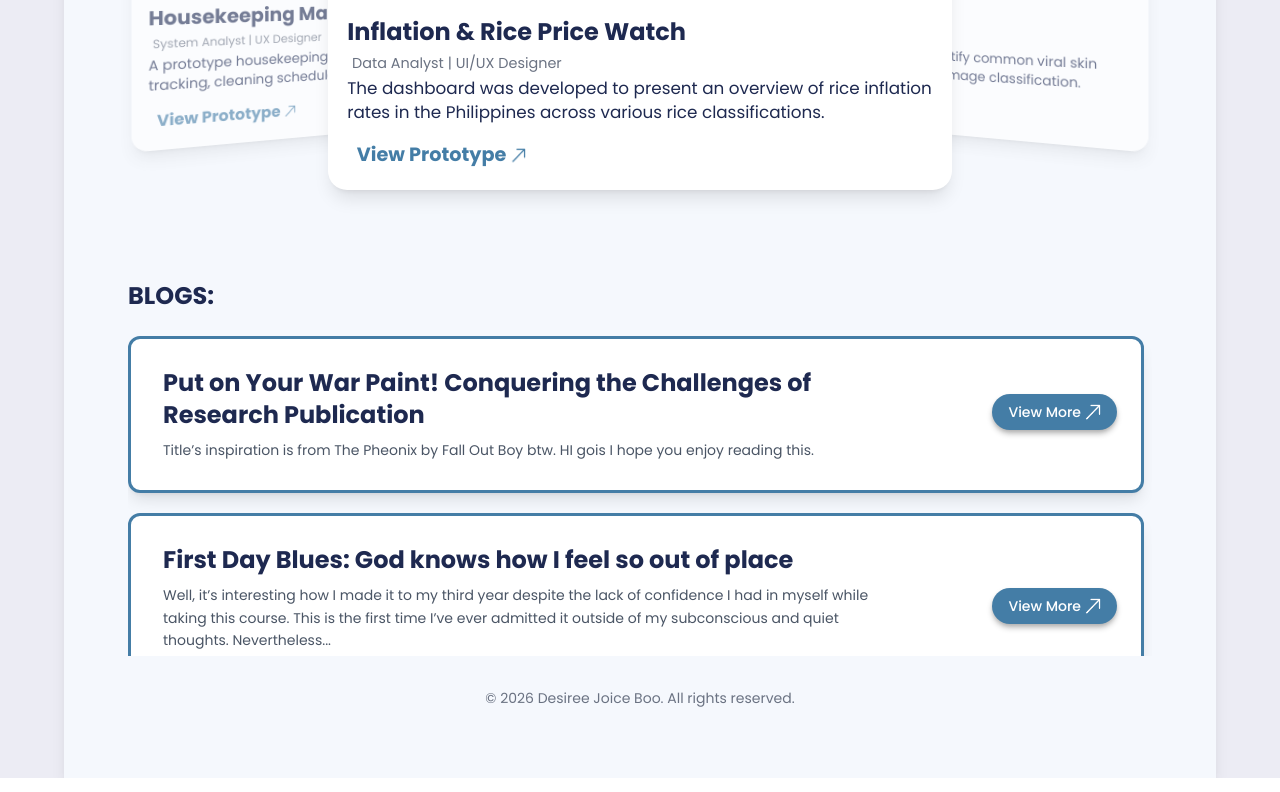
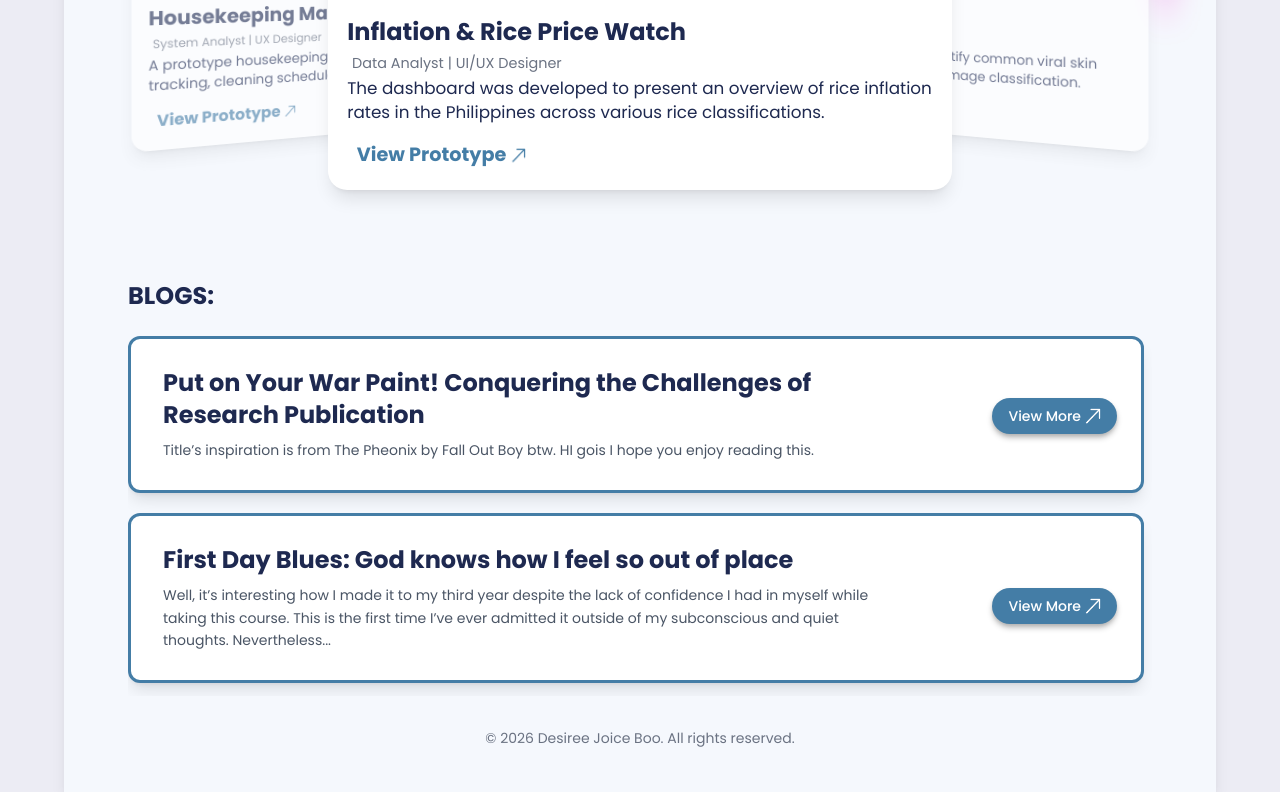
Before and after one commit to ddesiree/Portfolio, a React (Vite) app: page / in a window 1280 px wide. Shown: the part 3600-4392 px from the top of the page. Built offline with nearby package versions, Linux system fonts and the light colour scheme; a web font is replaced by a local one.

Commit message:
final revision

```diff
--- a/src/App.jsx
+++ b/src/App.jsx
@@ -551,8 +551,8 @@ const App = () => {
 
       {/* PROJECTS SECTION */}
       <div id="projects" className="mt-32 flex justify-center">
-        <img src={gradient4} alt="gradient4" className="absolute left-285 w-90 h-120 top-664"/>
-        <div className="bg-[#f5f8fd] w-full max-w-8xl shadow-lg px-10 py-10 min-h-[150vh]">
+        <div className="bg-[#f5f8fd] w-full max-w-8xl shadow-lg px-10 py-10 min-h-[150vh] relative">
+          <img src={gradient4} alt="gradient4" className="absolute top-0 right-0 w-90 h-120"/>
           <div className="flex items-center gap-4 mb-6">
             <h2 className="mt-0 sm:mt-0 text-xl sm:text-2xl text-[#1e2950] font-bold mb-4 sm:mb-2 border-[3px] border-[#447da6]
                 rounded-full px-4 py-1 sm:px-9 sm:py-2 bg-white inline-block transition-transform duration-300 ease-out
@@ -664,7 +664,7 @@ const App = () => {
 
             {/* Scrollable Container */}
             <div
-              className="space-y-5 max-h-[320px] overflow-y-auto
+              className="space-y-5 max-h-[360px] overflow-y-auto
                 pr-2 scrollbar-thin scrollbar-thumb-[#447da6]
                 scrollbar-track-gray-200"
             >
@@ -687,7 +687,7 @@ const App = () => {
 
                 <button
                   onClick={() => window.open("https://medium.com/@djfboo00089/put-on-your-war-paint-conquering-the-challenges-of-research-publication-a0e05d739f88", "_blank")}
-                  className="absolute bottom-2 right-2 sm:bottom-15 sm:right-6 sm:mt-0 sm:ml-4
+                  className="absolute bottom-2 right-2 sm:bottom-14 sm:right-6 sm:mt-0 sm:ml-4
                     bg-[#447da6] text-white font-medium text-sm px-4 py-2 sm:px-4 sm:py-2
                     inline-flex items-center gap-1 shadow-md shadow-[#afafaf] rounded-full
                     hover:bg-[#35668c] transition"
```
Also changed, not shown: 1 other file (tests, documents, lock files or other folders).
